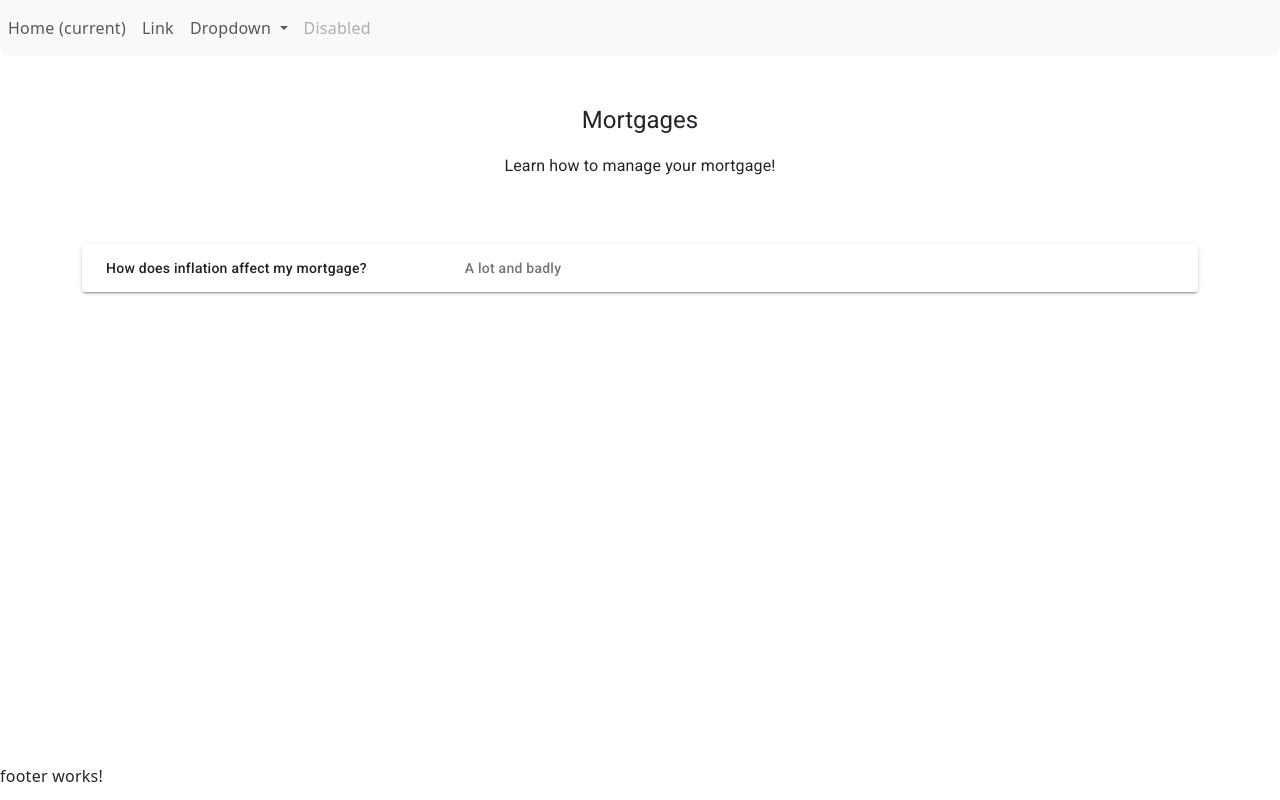
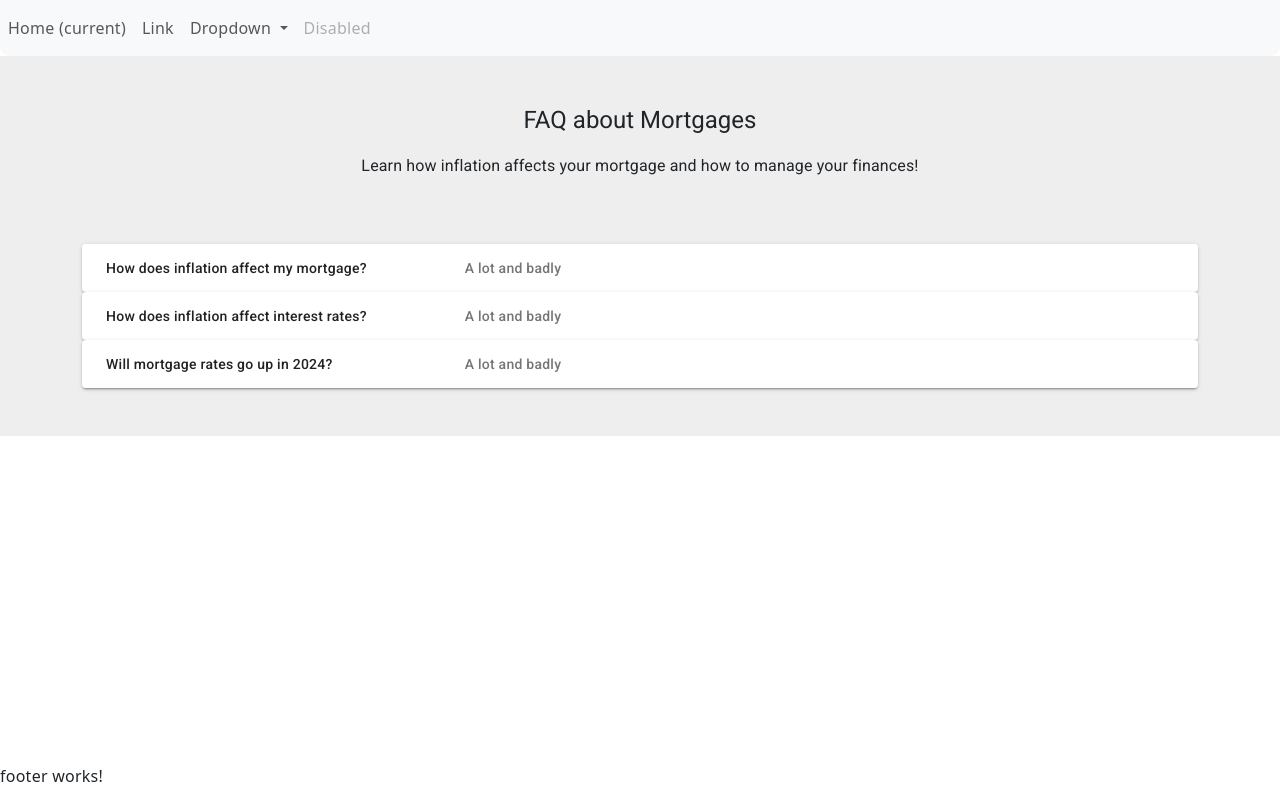
Before and after one commit to amczuboka/Hack-a-Bunch, an Angular app in the folder hack-a-bunch/: page /mortgage-info in a window 1280 px wide. Built offline with nearby package versions, Linux system fonts and the light colour scheme.

Commit message:
Design changes

```diff
--- a/hack-a-bunch/src/app/pages/mortgage-info/mortgage-info.component.html
+++ b/hack-a-bunch/src/app/pages/mortgage-info/mortgage-info.component.html
@@ -1,10 +1,21 @@
 
+<div style="background-color: #eee;">
 <div class="container h-100 py-5">
-    <h1 class="text-center">Mortgages</h1>
-    <h3 class="text-center">Learn how to manage your mortgage!</h3>
+    <h1 class="text-center">FAQ about Mortgages</h1>
+    <h3 class="text-center">Learn how inflation affects your mortgage and how to manage your finances!</h3>
     <br><br>
 
-<!--Angular Expansion Panel-->
+    <!--rgb(234,220,135)-->
+
+     <!-- Call to Action-->
+     <!--<div style="background-color: rgb(234,220,135)" class="card text-black my-5 py-4 text-center">
+        <br>
+        <h3 class="text-center">Learn how inflation affects your mortgage and how to manage your finances!</h3>
+    </div>-->
+
+<!--Angular Expansion Panels-->
+
+<!--How does inflation affect my mortgage-->
 <mat-accordion>
     <mat-expansion-panel hideToggle>
       <mat-expansion-panel-header>
@@ -17,6 +28,38 @@
       </mat-expansion-panel-header>
       <p>This is the primary content of the panel.</p>
     </mat-expansion-panel>
+</mat-accordion>
 
+<!--How does inflation affect interest rates?-->
+<mat-accordion>
+    <mat-expansion-panel hideToggle>
+      <mat-expansion-panel-header>
+        <mat-panel-title>
+          How does inflation affect interest rates?
+        </mat-panel-title>
+        <mat-panel-description>
+          A lot and badly
+        </mat-panel-description>
+      </mat-expansion-panel-header>
+      <p>This is the primary content of the panel.</p>
+    </mat-expansion-panel>
 </mat-accordion>
+
+<!--Will mortgage rates go up in 2024?-->
+<mat-accordion>
+    <mat-expansion-panel hideToggle>
+      <mat-expansion-panel-header>
+        <mat-panel-title>
+          Will mortgage rates go up in 2024?
+        </mat-panel-title>
+        <mat-panel-description>
+          A lot and badly
+        </mat-panel-description>
+      </mat-expansion-panel-header>
+      <p>This is the primary content of the panel.</p>
+    </mat-expansion-panel>
+</mat-accordion>
+
+
 </div>
+</div>
```
